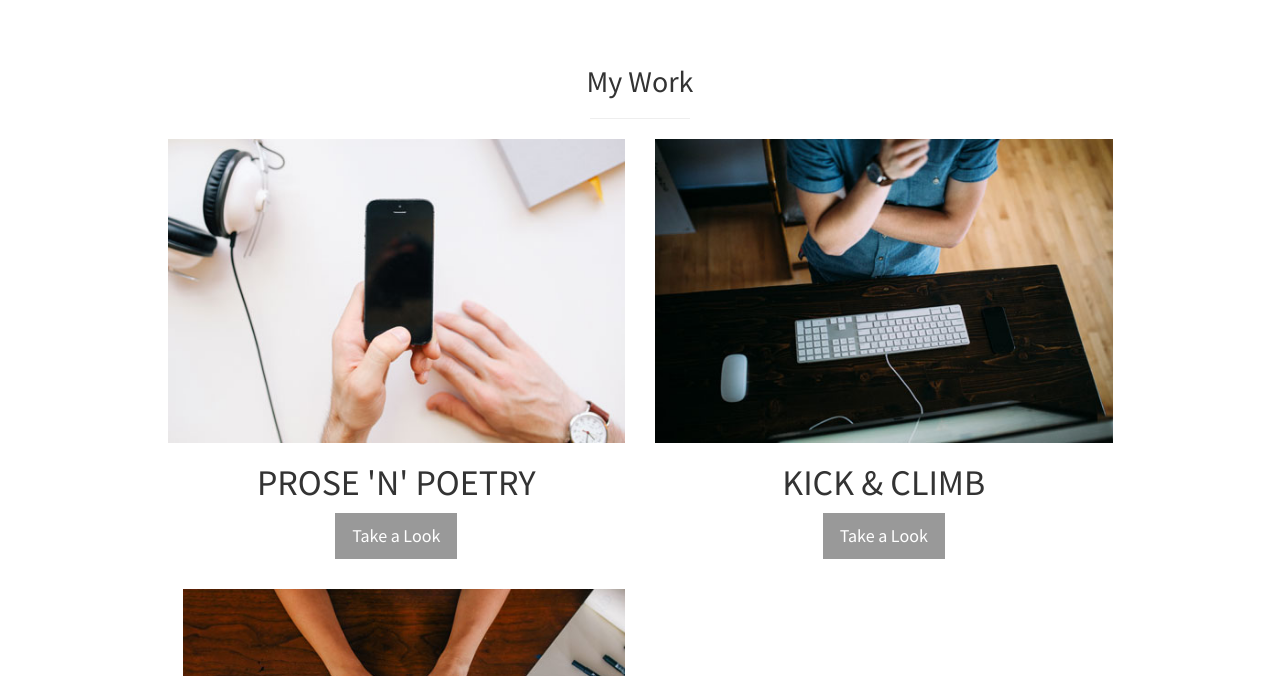
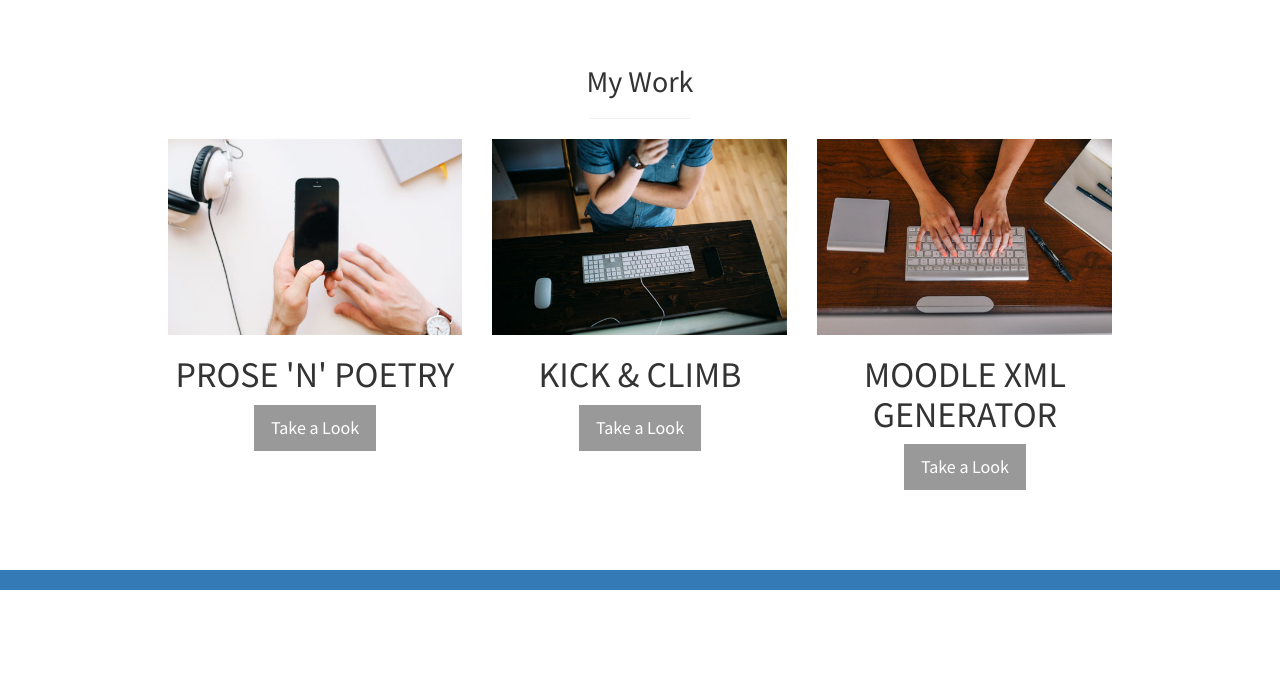
Before and after one commit to ektanandwani/ektanandwani.github.io, a plain HTML site: page index.html in a window 1280 px wide. Shown: the part 2120-2796 px from the top of the page. Drawn offline with Linux system fonts and the light colour scheme.

Commit message:
moving 2 columns to 3 in "projects"

```diff
--- a/index.html
+++ b/index.html
@@ -194,7 +194,7 @@
                     <h2>My Work </h2>
                     <hr class="small">
                     <div class="row">
-                        <div class="col-md-6">
+                        <div class="col-md-4">
                             <div class="portfolio-item">
                                     <img class="img-portfolio img-responsive" src="img/portfolio-1.jpg" >
                                     <h1>PROSE 'N' POETRY</h1>
@@ -210,7 +210,7 @@
 
 
 
-                        <div class="col-md-6">
+                        <div class="col-md-4">
                             <div class="portfolio-item">
                                 <img class="img-portfolio img-responsive" src="img/portfolio-2.jpg">
                                 <h1>KICK &amp; CLIMB</h1>
@@ -222,12 +222,7 @@
                             Quiz based game featuring snakes and ladders with next levels in soccer.
                             </div>
                         </div>
-
-
-
-
-                        </div>
-                        <div class="col-md-6">
+                        <div class="col-md-4">
                            <div class="portfolio-item">
                                 <img class="img-portfolio img-responsive" src="img/portfolio-3.jpg">
                                 <h1>MOODLE XML GENERATOR</h1>
```
